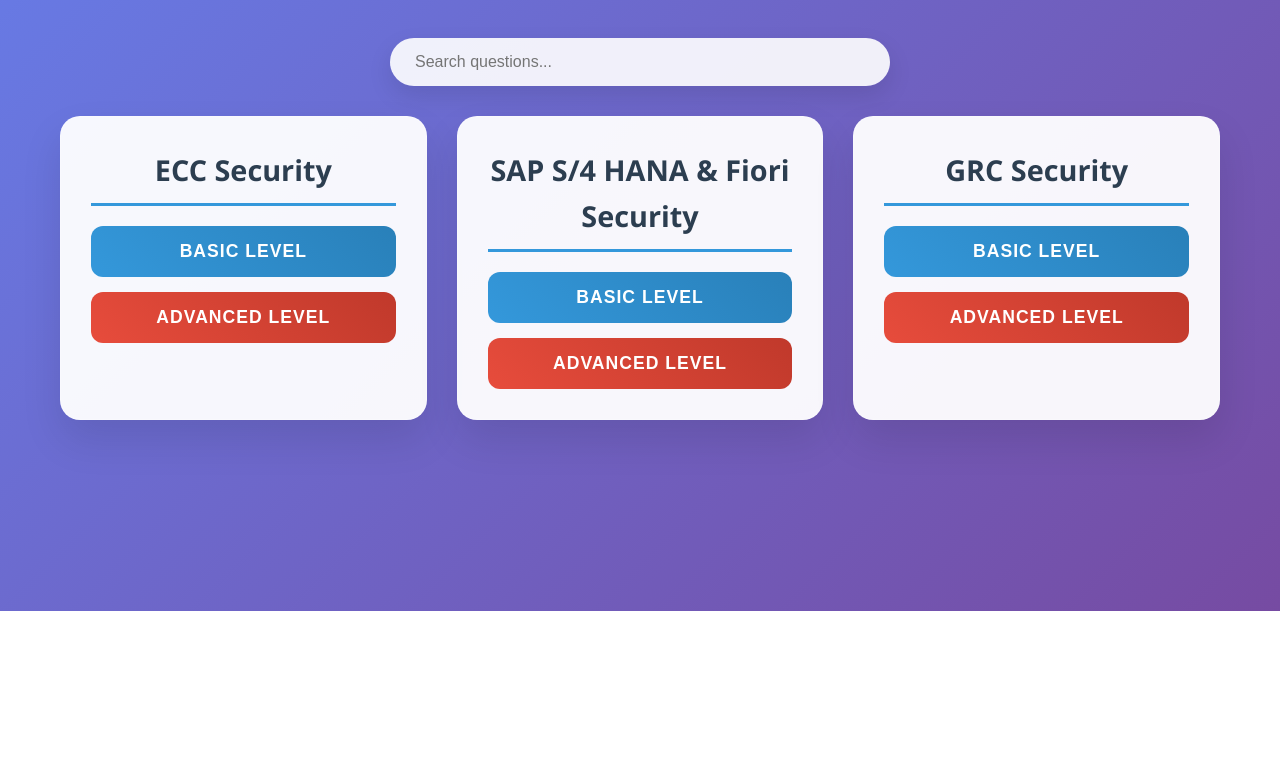
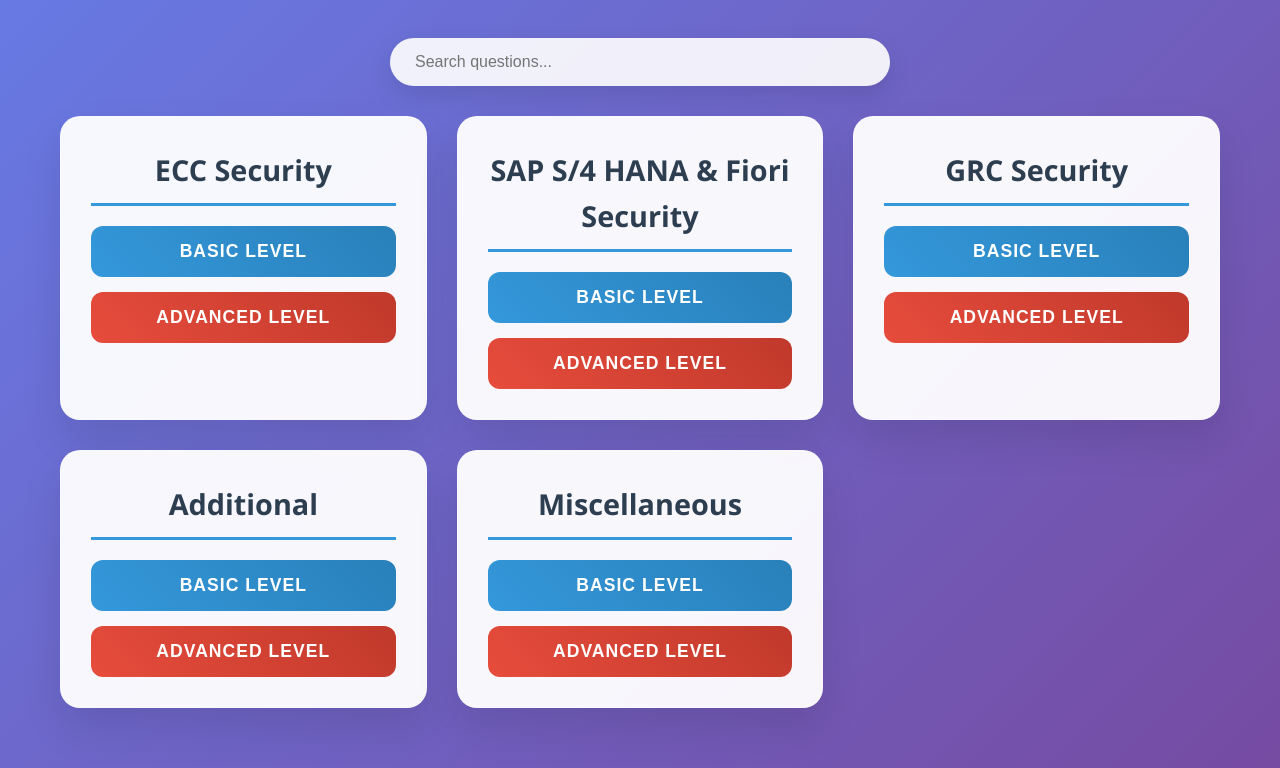
Before and after one commit to sajid199/SAP_SECURITY, a plain HTML site: page index.html in a window 1280 px wide. Shown: the part 189-957 px from the top of the page. Before the commit the page ends 800 px from the top, so only its background shows below. Drawn offline with Linux system fonts and the light colour scheme.

Commit message:
Updated two section

```diff
--- a/index.html
+++ b/index.html
@@ -329,6 +329,24 @@
                             Level</button>
                     </div>
                 </div>
+
+                <div class="section-card">
+                    <h2 class="section-title">Additional</h2>
+                    <div class="level-buttons">
+                        <button class="level-btn" onclick="showQuestions('additional', 'basic')">Basic Level</button>
+                        <button class="level-btn advanced" onclick="showQuestions('additional', 'advanced')">Advanced
+                            Level</button>
+                    </div>
+                </div>
+
+                <div class="section-card">
+                    <h2 class="section-title">Miscellaneous</h2>
+                    <div class="level-buttons">
+                        <button class="level-btn" onclick="showQuestions('miscellaneous', 'basic')">Basic Level</button>
+                        <button class="level-btn advanced" onclick="showQuestions('miscellaneous', 'advanced')">Advanced
+                            Level</button>
+                    </div>
+                </div>
             </div>
         </div>
 
@@ -481,6 +499,38 @@
                         a: "Advanced analytics implementation includes: 1) Custom report development using GRC reporting tools, 2) Integration with SAP BusinessObjects for advanced reporting, 3) Real-time dashboard creation, 4) Predictive analytics for risk forecasting, 5) Data mining for pattern recognition, 6) Integration with external analytics tools, and 7) Automated alert and notification systems."
                     }
                 ]
+            },
+            additional: {
+                basic: [
+                    {
+                        q: "What is SAP NetWeaver?",
+                        a: "SAP NetWeaver is an integrated technology platform that can support various SAP applications such as ERP, CRM, and others. It provides the foundation for SAP applications and enables integration with other systems."
+                    }
+                    // Add more questions as needed
+                ],
+                advanced: [
+                    {
+                        q: "Explain SAP Security Audit Log.",
+                        a: "The SAP Security Audit Log is a tool for monitoring security-related events in SAP systems. It helps track unauthorized access attempts, changes to user master records, and other critical activities."
+                    }
+                    // Add more questions as needed
+                ]
+            },
+            miscellaneous: {
+                basic: [
+                    {
+                        q: "What is the use of transaction SUIM?",
+                        a: "SUIM is the User Information System in SAP. It is used for reporting and analyzing user authorizations, roles, and profiles."
+                    }
+                    // Add more questions as needed
+                ],
+                advanced: [
+                    {
+                        q: "How do you handle SAP security in a multi-system landscape?",
+                        a: "In a multi-system landscape, you should implement Central User Administration (CUA), synchronize roles and authorizations, and ensure consistent security policies across all systems."
+                    }
+                    // Add more questions as needed
+                ]
             }
         };
 
@@ -490,7 +540,9 @@
             const sectionNames = {
                 ecc: 'ECC Security',
                 hana: 'SAP S/4 HANA & Fiori Security',
-                grc: 'GRC Security'
+                grc: 'GRC Security',
+                additional: 'Additional',
+                miscellaneous: 'Miscellaneous'
             };
 
             let qArr = questionsData[section][level];
```
